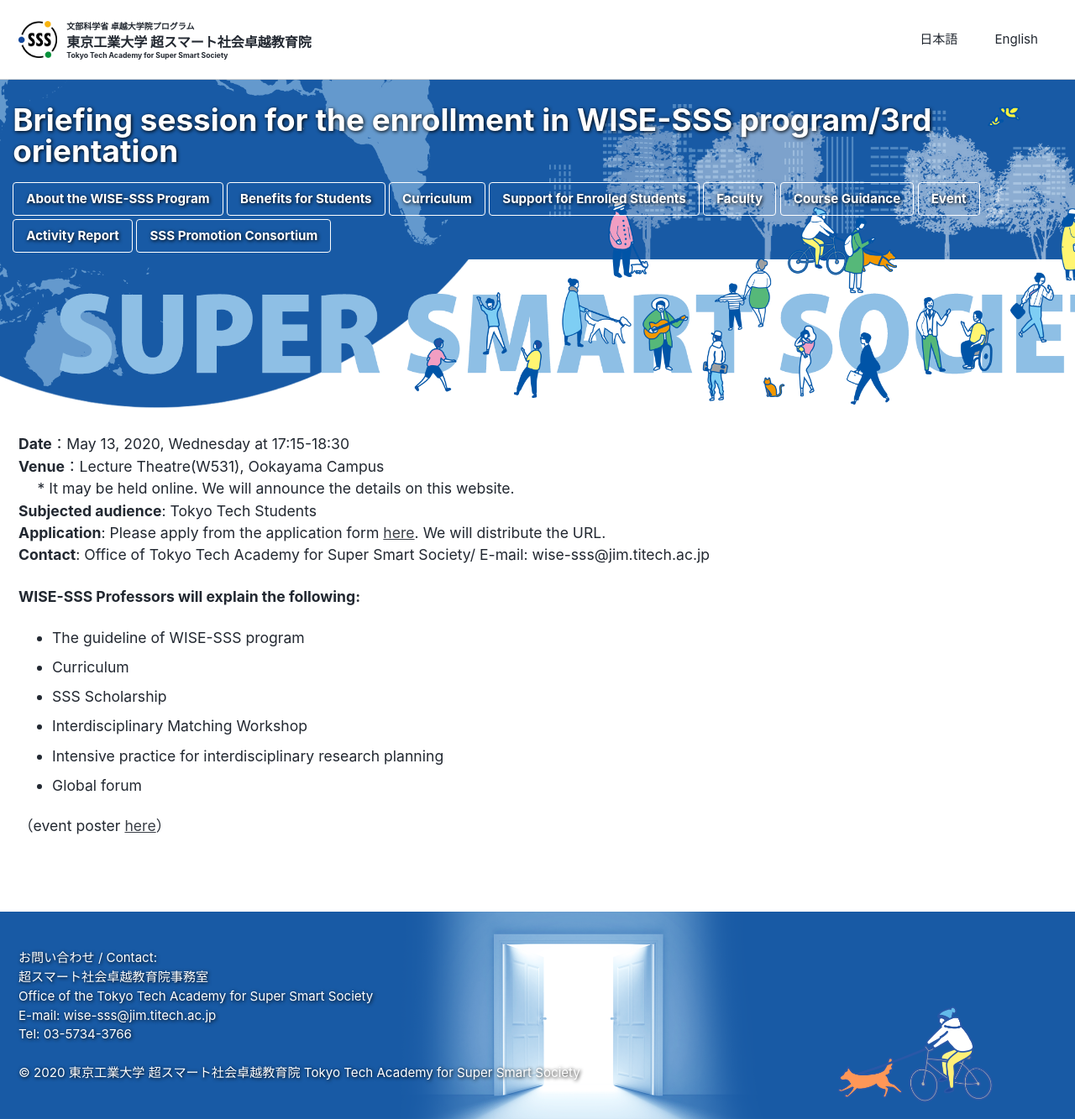
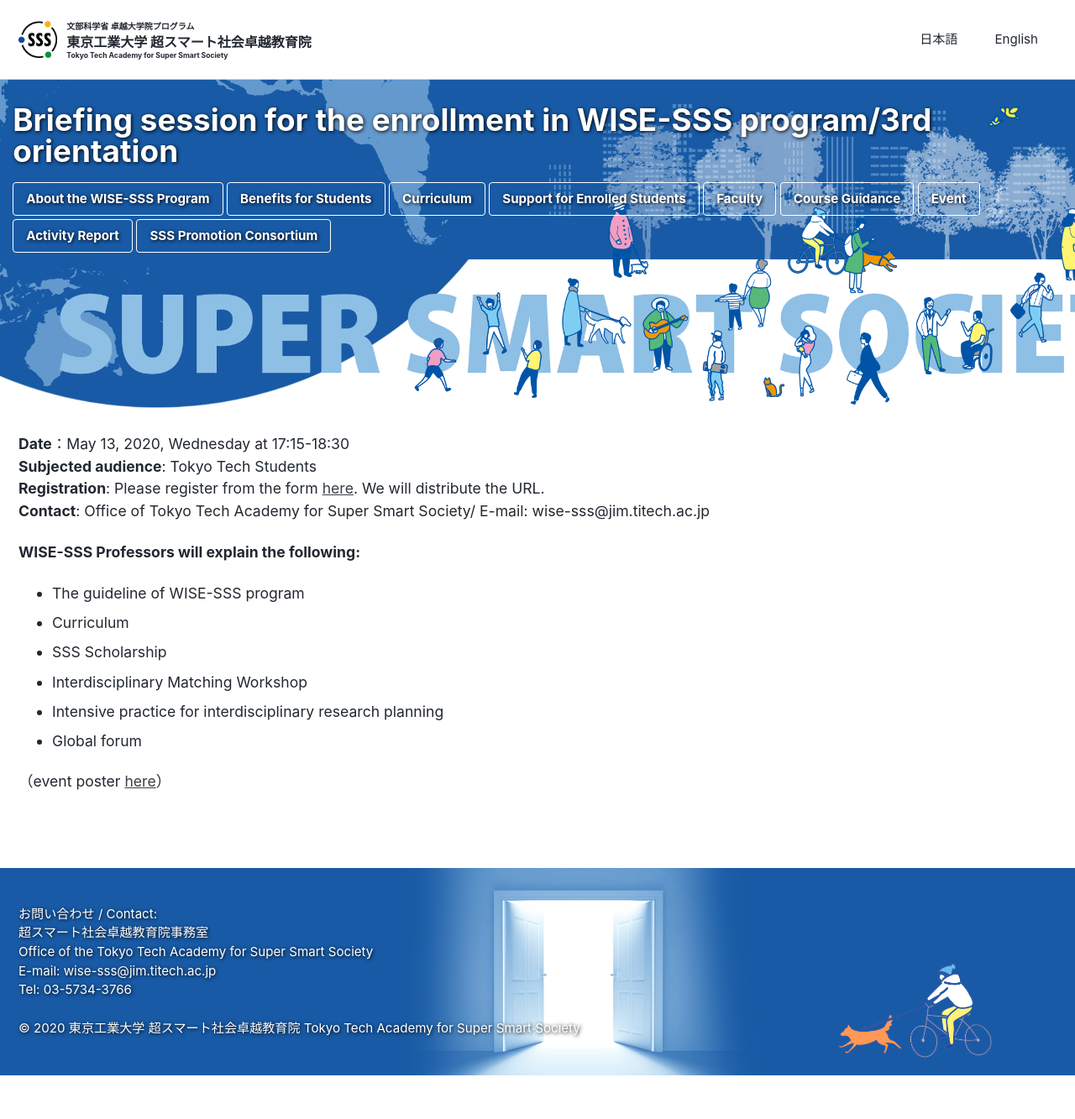
Before and after one commit to fl1d/w0ex.github.io, a Jekyll site: the page built from _pages/3rd-orientation_en.md, in a window 1280 px wide. Shown: the whole page at 84% size. Built offline with Jekyll 4.4.1, drawn with Linux system fonts in a browser that asks for light colours; cached includes are drawn as plain includes; nearby versions of some CDN libraries; after the commit the page ends 1281 px from its top, so only the background shows below that.

Commit message:
Update 3rd-orientation_en.md

```diff
--- a/_pages/3rd-orientation_en.md
+++ b/_pages/3rd-orientation_en.md
@@ -29,10 +29,8 @@
 
 
 **Date**：May 13, 2020, Wednesday at 17:15-18:30<br>
-**Venue**：Lecture Theatre(W531), Ookayama Campus<br>
-&emsp; * It may be held online. We will announce the details on this website.<br>
 **Subjected audience**: Tokyo Tech Students<br>
-**Application**: Please apply from the application form [here](https://forms.office.com/Pages/ResponsePage.aspx?id=utSRkUfrIUGEO1T8Z-Aq9meBcZEXB0tHsKWA-0u69_FUQUNMODg5VVhGSDdTN0I1Q0dNQUlYQllDVS4u). We will distribute the URL.<br>
+**Registration**: Please register from the form [here](https://forms.office.com/Pages/ResponsePage.aspx?id=utSRkUfrIUGEO1T8Z-Aq9meBcZEXB0tHsKWA-0u69_FUQUNMODg5VVhGSDdTN0I1Q0dNQUlYQllDVS4u). We will distribute the URL.<br>
 **Contact**: Office of Tokyo Tech Academy for Super Smart Society/ E-mail: wise-sss@jim.titech.ac.jp<br>
 
 
```
